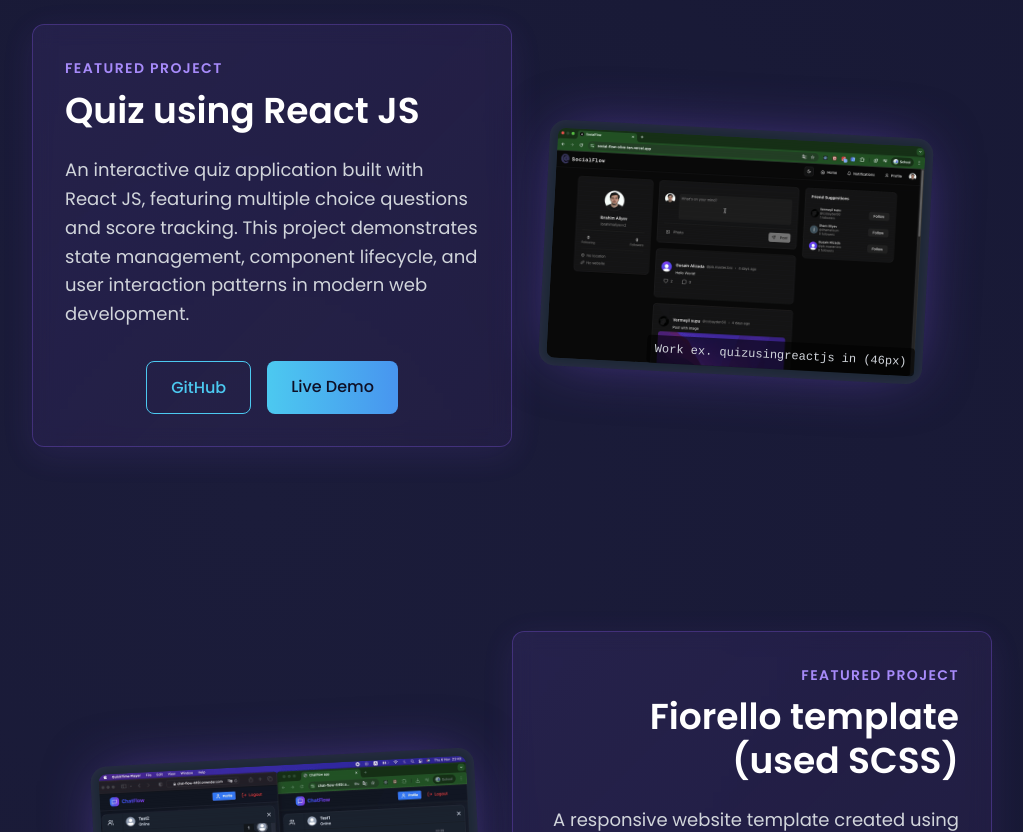
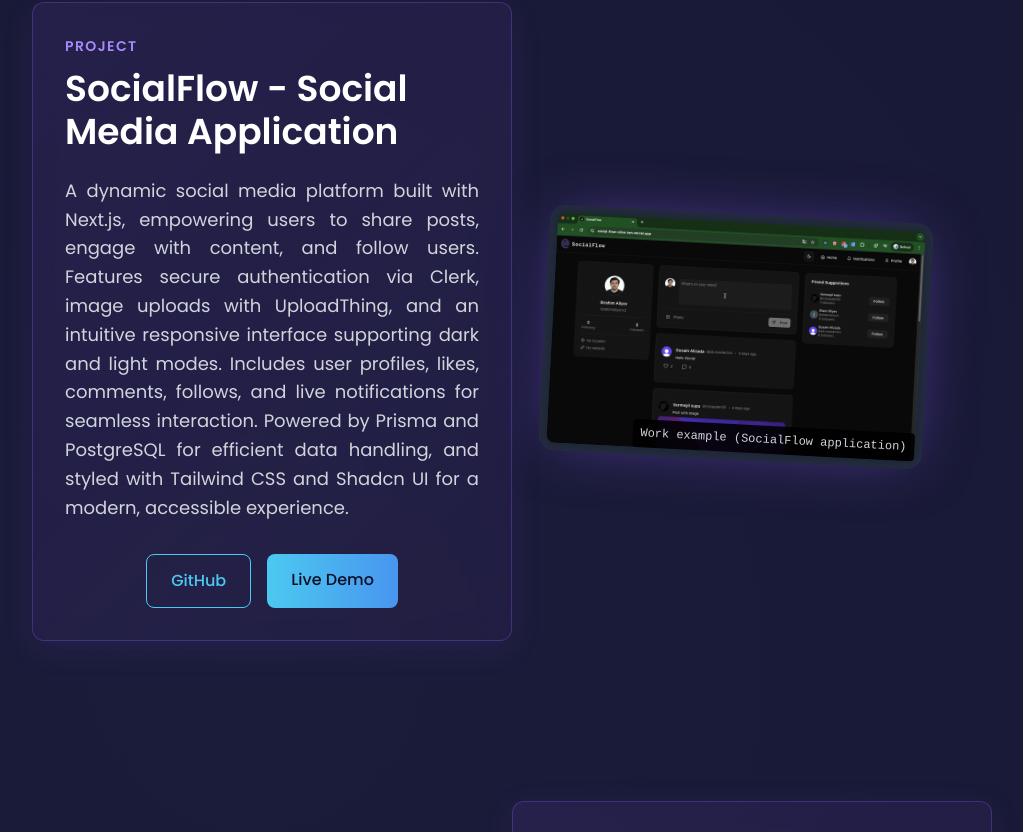
Before and after one commit to ibrahimaliyevv2/ibrahimaliyevv2.github.io, a React (Create React App) app: page / in a window 1280 px wide. Shown: the part 3628-4460 px from the top of the page, without its empty margins (128-1151 px from the left). Built offline with nearby package versions, Linux system fonts and the light colour scheme.

Commit message:
changes in portfolio section

```diff
--- a/src/components/portfolio/Portfolio.jsx
+++ b/src/components/portfolio/Portfolio.jsx
@@ -7,24 +7,26 @@
   {
     id: 1,
     image: SOCIAL_FLOW,
-    label: "Featured Project",
-    title: "Quiz using React JS",
+    label: "Project",
+    title: "SocialFlow - Social Media Application",
+    imageName: "SocialFlow application",
     description:
-      "An interactive quiz application built with React JS, featuring multiple choice questions and score tracking. This project demonstrates state management, component lifecycle, and user interaction patterns in modern web development.",
-    github: "https://github.com/ibrahimaliyevv2/quiz",
-    demo: "https://ibrahimaliyevv2.github.io/quiz/",
+      "A dynamic social media platform built with Next.js, empowering users to share posts, engage with content, and follow users. Features secure authentication via Clerk, image uploads with UploadThing, and an intuitive responsive interface supporting dark and light modes. Includes user profiles, likes, comments, follows, and live notifications for seamless interaction. Powered by Prisma and PostgreSQL for efficient data handling, and styled with Tailwind CSS and Shadcn UI for a modern, accessible experience.",
+    github: "https://github.com/ibrahimaliyevv2/social-flow",
+    demo: "https://social-flow-olive-ten.vercel.app/",
     btn1: "GitHub",
     btn2: "Live Demo",
   },
   {
     id: 2,
     image: CHAT_FLOW,
-    label: "Featured Project",
-    title: "Fiorello template (used SCSS)",
+    label: "Project",
+    title: "ChatFlow - Real-time Chat Application",
+    imageName: "ChatFlow application",
     description:
-      "A responsive website template created using SCSS for styling, showcasing modern design principles. Features advanced CSS techniques including mixins, variables, and nested selectors for maintainable and scalable stylesheets.",
-    github: "https://github.com/ibrahimaliyevv2/fiorello_frontend",
-    demo: "https://ibrahimaliyevv2.github.io/fiorello_frontend/",
+      "A full-featured real-time chat platform built with the MERN stack, enabling instant messaging through Socket.io. Designed with a responsive interface and smooth user experience, it supports image sharing, live online status, secure authentication, and persistent message history. Utilizes modern tools like React, Tailwind CSS, and Zustand for a clean, scalable front-end and Node.js, Express, and MongoDB for a robust backend architecture.",
+    github: "https://github.com/ibrahimaliyevv2/chat-flow",
+    demo: "https://chat-flow-445l.onrender.com/",
     btn1: "GitHub",
     btn2: "Live Demo",
   },
@@ -43,6 +45,7 @@
             image,
             label,
             title,
+            imageName,
             description,
             github,
             demo,
@@ -86,7 +89,7 @@
                   <div className="portfolio__image-glow"></div>
                   <img src={image} alt={`Screenshot of ${title} project`} />
                   <div className="portfolio__image-caption">
-                    Work ex. {title.toLowerCase().replace(/\s+/g, "")} in (46px)
+                    Work example ({imageName})
                   </div>
                 </div>
               </article>
--- a/src/components/portfolio/portfolio.css
+++ b/src/components/portfolio/portfolio.css
@@ -174,6 +174,7 @@
   line-height: 1.6;
   margin-bottom: 1rem;
   max-width: 600px;
+  text-align: justify;
 }
 
 .portfolio__decorative-icons {
@@ -246,7 +247,7 @@
   bottom: 0.5rem;
   right: 0.5rem;
   padding: 0.25rem 0.5rem;
-  background: rgba(0, 0, 0, 0.6);
+  background: rgba(0, 0, 0, 0.9);
   color: var(--color-text-light);
   font-size: 0.75rem;
   border-radius: 0.25rem;
```
